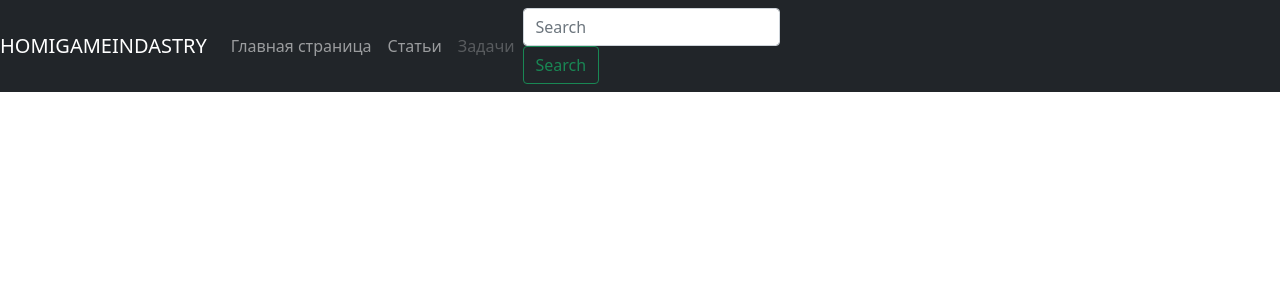
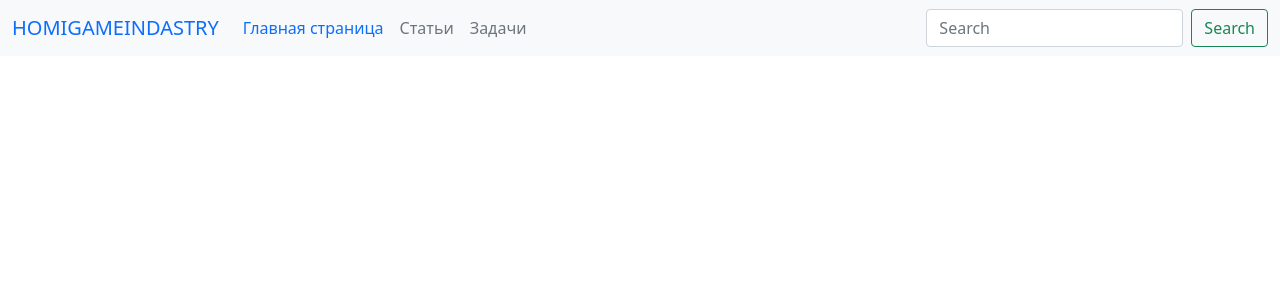
Before and after one commit to mishaniahomi/Progger_Site, a Django app: template templates/shablon.html in a window 1280 px wide. Shown: the top 300 px of the page. Run offline with Django 3.2, Linux system fonts and the light colour scheme; the template is opened without the code that fills it, so the values that code supplies are empty; parts of the project's set-up code (start-up, migrations or seed data) failed here and were passed over; some libraries are stand-ins or nearby versions.

Commit message:
Вернулся к первоначальному header

```diff
--- a/templates/shablon.html
+++ b/templates/shablon.html
@@ -1,6 +1,6 @@
 <!DOCTYPE html>
 {% load static %}
-<html lang="en" xmlns="http://www.w3.org/1999/html">
+<html lang="en">
 <head>
  <meta charset="utf-8">
     <meta http-equiv="Content-Type" content="text/html; charset=UTF-8">
@@ -13,31 +13,31 @@
     <script src="{% static  'js/bootstrap.min.js' %}"></script>
 </head>
 <header>
-    <nav class="navbar navbar-expand-md navbar-dark fixed-top bg-dark">
-        <a class="navbar-brand" href="{% url 'testlistview' %}">HOMIGAMEINDASTRY</a>
-        <button class="navbar-toggler" type="button" data-toggle="collapse" data-target="#navbarCollapse" aria-controls="navbarCollapse" aria-expanded="false" aria-label="Toggle navigation">
+<nav class="navbar navbar-expand-lg bg-light">
+  <div class="container-fluid">
+    <a class="navbar-brand" href="#">HOMIGAMEINDASTRY</a>
+    <button class="navbar-toggler" type="button" data-bs-toggle="collapse" data-bs-target="#navbarSupportedContent" aria-controls="navbarSupportedContent" aria-expanded="false" aria-label="Toggle navigation">
       <span class="navbar-toggler-icon"></span>
     </button>
-        <div class="collapse navbar-collapse" id="navbarCollapse">
-          <ul class="navbar-nav mr-auto">
-            <li class="nav-item active">
-              <a class="nav-link" href="{% url 'testlistview' %}">Главная страница</a>
+    <div class="collapse navbar-collapse" id="navbarSupportedContent">
+      <ul class="navbar-nav me-auto mb-2 mb-lg-0">
+        <li class="nav-item">
+          <a class="nav-link active" aria-current="page" href="#">Главная страница</a>
         </li>
         <li class="nav-item">
-              <a class="nav-link" href="#">Статьи</a>
+          <a class="nav-link disabled" href="#">Статьи</a>
         </li>
         <li class="nav-item">
-              <a class="nav-link disabled" href="#">Задачи</a>
+          <a class="nav-link disabled">Задачи</a>
         </li>
       </ul>
-          <form class="form-inline mt-2 mt-md-0">
-            <input class="form-control mr-sm-2" type="text" placeholder="Search" aria-label="Search">
-            <button class="btn btn-outline-success my-2 my-sm-0" type="submit">Search</button>
+      <form class="d-flex" role="search">
+        <input class="form-control me-2" type="search" placeholder="Search" aria-label="Search">
+        <button class="btn btn-outline-success" type="submit">Search</button>
       </form>
     </div>
+  </div>
 </nav>
-
-
 </header>
 <body >
 <div class="container-fluid">
```
Lines whose indentation alone changed are shown as unchanged.
